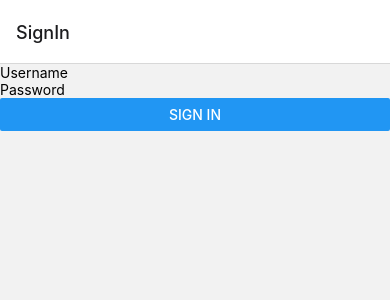
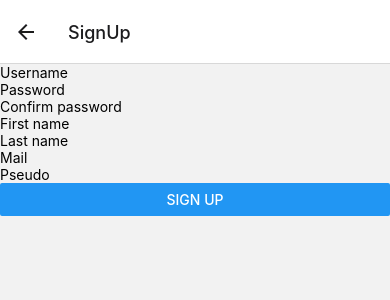
Before and after one commit to Ratlifestyle/RandomCityMobile, a React Native app: screen /SignUp in a window 390 px wide. Before the commit this address had no page. Shown: the top 300 px of the page. Built offline with nearby package versions, Linux system fonts and the light colour scheme.

Commit message:
ajout page signup

```diff
--- a/App.js
+++ b/App.js
@@ -1,11 +1,11 @@
 import { StyleSheet, Text, View } from 'react-native';
 import Home from './components/Home';
 import SignInScreen from './components/SignInScreen'
-import DetailSession from './components/DetailSession';
 import * as SecureStore from 'expo-secure-store';
 import * as React from 'react';
 import { createNativeStackNavigator } from '@react-navigation/native-stack';
 import { NavigationContainer } from '@react-navigation/native';
+import SignUpScreen from './components/SignUpScreen';
 
 
 export const AuthContext = React.createContext();
@@ -75,12 +75,14 @@ export default function App({ navigation }) {
       },
       signOut: () => dispatch({ type: 'SIGN_OUT' }),
       signUp: async (data) => {
+        console.log(data)
+        data.setValidPass(false)
         // In a production app, we need to send user data to server and get a token
         // We will also need to handle errors if sign up failed
         // After getting token, we need to persist the token using `SecureStore`
         // In the example, we'll use a dummy token
 
-        dispatch({ type: 'SIGN_IN', token: 'dummy-auth-token' });
+      //  dispatch({ type: 'SIGN_IN', token: 'dummy-auth-token' });
       },
     }),
     []
@@ -89,13 +91,16 @@ export default function App({ navigation }) {
   return (
     <AuthContext.Provider value={authContext}>
       <NavigationContainer>
-      <Stack.Navigator>
         {state.userToken == null ? (
-          <Stack.Screen name="SignIn" component={SignInScreen}></Stack.Screen>
+          <Stack.Navigator>
+            <Stack.Screen name="SignIn" component={SignInScreen}/>
+            <Stack.Screen name="SignUp" component={SignUpScreen}/>
+          </Stack.Navigator>
         ) : (
-          <Stack.Screen name="Home" component={Home} />
+          <Stack.Navigator>
+            <Stack.Screen name="Home" component={Home} />
+          </Stack.Navigator>
         )}
-      </Stack.Navigator>
       </NavigationContainer>
     </AuthContext.Provider>
   );
--- a/components/SignInScreen.js
+++ b/components/SignInScreen.js
@@ -2,10 +2,10 @@ import { StyleSheet, Text, View, TextInput, Button } from 'react-native';
 import * as React from 'react';
 import * as App from '../App';
 
-function SignInScreen() {
+function SignInScreen({ navigation }) {
     const [username, setUsername] = React.useState('');
     const [password, setPassword] = React.useState('');
-    console.log(App.AuthContext )
+
     const { signIn } = React.useContext(App.AuthContext);
 
     return (
@@ -22,6 +22,7 @@ function SignInScreen() {
           secureTextEntry
         />
         <Button title="Sign in" onPress={() => signIn({ username, password })} />
+        <Button title="Sign up" onPress={() => navigation.navigate('SignUp')}/>
       </View>
     );
   }
--- /dev/null
+++ b/components/SignUpScreen.js
@@ -0,0 +1,69 @@
+import { StyleSheet, Text, View, TextInput, Button } from 'react-native';
+import * as React from 'react';
+import * as App from '../App';
+
+function SignUpScreen() {
+    const [username, setUsername] = React.useState('');
+    const [password, setPassword] = React.useState('');
+    const [confirmPass, setConfirmPass] = React.useState('');
+    const [validPass, setValidPass] = React.useState(true);
+    const [firstName, setFirstName] = React.useState('');
+    const [lastName, setLastName] = React.useState('');
+    const [mail, setMail] = React.useState('');
+    const [pseudo, setPseudo] = React.useState('');
+    const { signUp } = React.useContext(App.AuthContext);
+
+    return (
+      <View>
+        <TextInput
+          placeholder="Username"
+          value={username}
+          onChangeText={setUsername}
+        />
+        <TextInput
+          placeholder="Password"
+          value={password}
+          onChangeText={setPassword}
+          secureTextEntry
+          style={!validPass ? styles.wrongPass : null }
+        />
+        <TextInput
+          placeholder="Confirm password"
+          value={confirmPass}
+          onChangeText={setConfirmPass}
+          secureTextEntry
+        />
+        <TextInput
+          placeholder="First name"
+          value={firstName}
+          onChangeText={setFirstName}
+        />
+        <TextInput
+          placeholder="Last name"
+          value={lastName}
+          onChangeText={setLastName}
+        />
+        <TextInput
+          placeholder="Mail"
+          value={mail}
+          onChangeText={setMail}
+        />
+        <TextInput
+          placeholder="Pseudo"
+          value={pseudo}
+          onChangeText={setPseudo}
+        />
+        <Button title="Sign up" onPress={() => signUp({ username, password, confirmPass, firstName, lastName, mail, pseudo, setValidPass })} />
+      </View>
+    );
+  }
+
+const styles = StyleSheet.create({
+  wrongPass: {
+    shadowColor: 'rgb(255, 0, 0) 3px 0px 3px',
+    shadowRadius: '3px'
+  }
+})
+
+
+export default SignUpScreen;
```
Also changed, not shown: global/constants.js (added).
